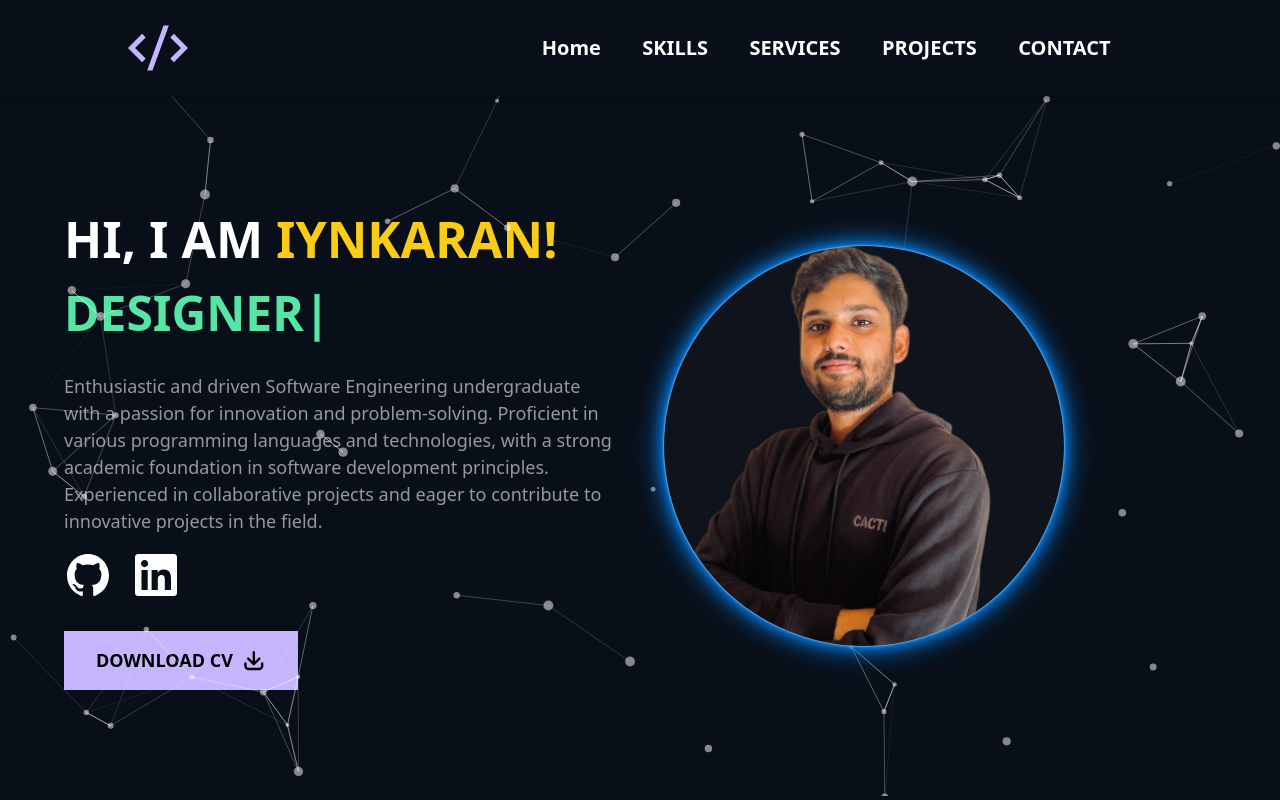
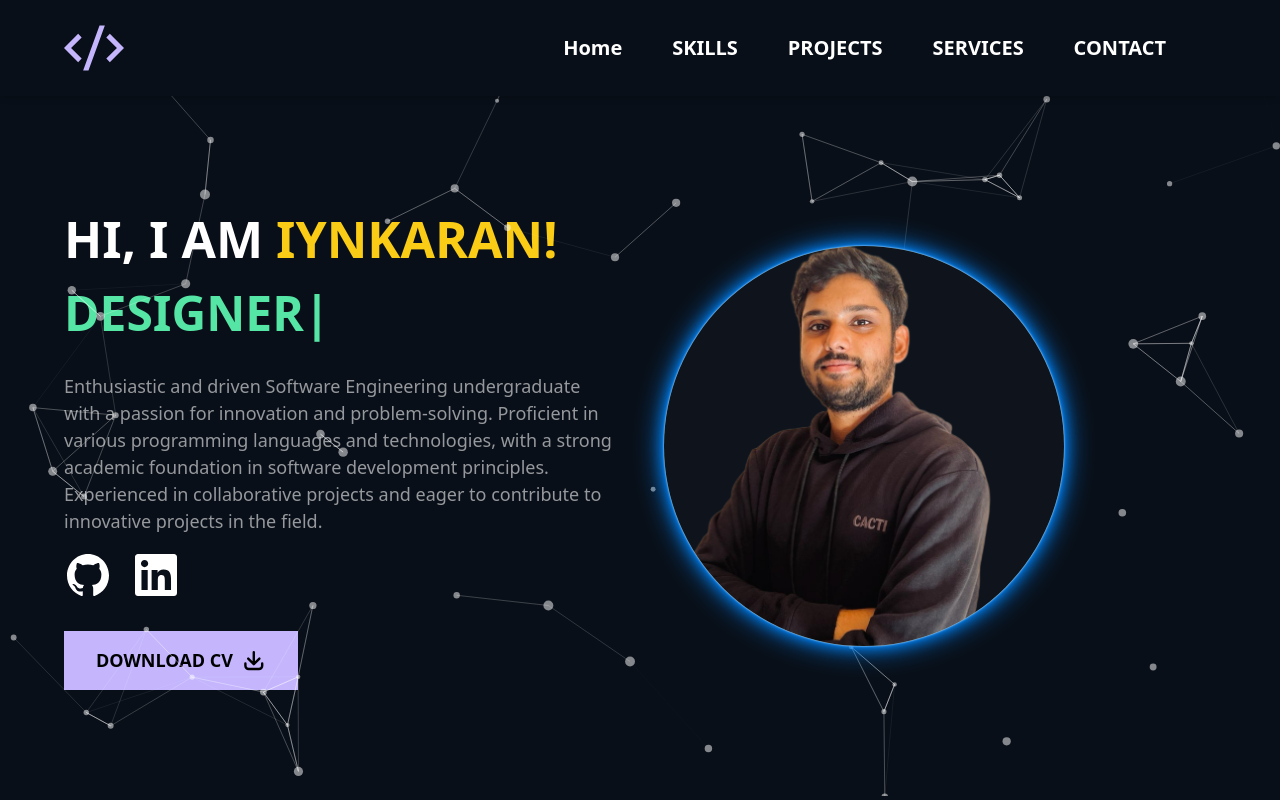
Before and after one commit to Iynguuuuu/Portfolio, a Next.js app: page / in a window 1280 px wide. Shown: the top 800 px of the page. Built offline with nearby package versions, Linux system fonts and the light colour scheme.

Commit message:
Swaped Navbar

```diff
--- a/Components/Navbar.tsx
+++ b/Components/Navbar.tsx
@@ -1,6 +1,6 @@
 import { Bars3Icon } from '@heroicons/react/16/solid'
 import { RiCodeSSlashFill } from "react-icons/ri";
-import React from 'react'
+import React from 'react';
 
 interface Props {
     openNav: () => void;
@@ -9,18 +9,20 @@ interface Props {
 const Navbar = ({ openNav }: Props) => {
     return (
         <div className="w-[100%] fixed z-[10000] top-0 h-[12vh] bg-[#090f18] shadow-md">
-            <div className='flex items-center justify-between w-[80%] mx-auto h-[100%]'>
+            <div className='flex items-center justify-between w-[90%] mx-auto h-[100%]'>
                 <h1 className='flex-[0.6]  text-violet-300 text-[60px] font-bold'>
                     <RiCodeSSlashFill />
                 </h1>
                 <div className='nav-link'>Home</div>
                 <div className='nav-link'>SKILLS</div>
+                <div className='nav-link'>PROJECTS</div>
                 <div className='nav-link'>SERVICES</div>
-                <div className='nav-link'>PROJECTS</div>
                 <div className='nav-link'>CONTACT</div>
+
                 <div onClick={openNav}>
                     <Bars3Icon className='w-[2rem] md:hidden h-[2rem] cursor-pointer text-yellow-300' />
                 </div>
+
             </div>
         </div>
     )
```
